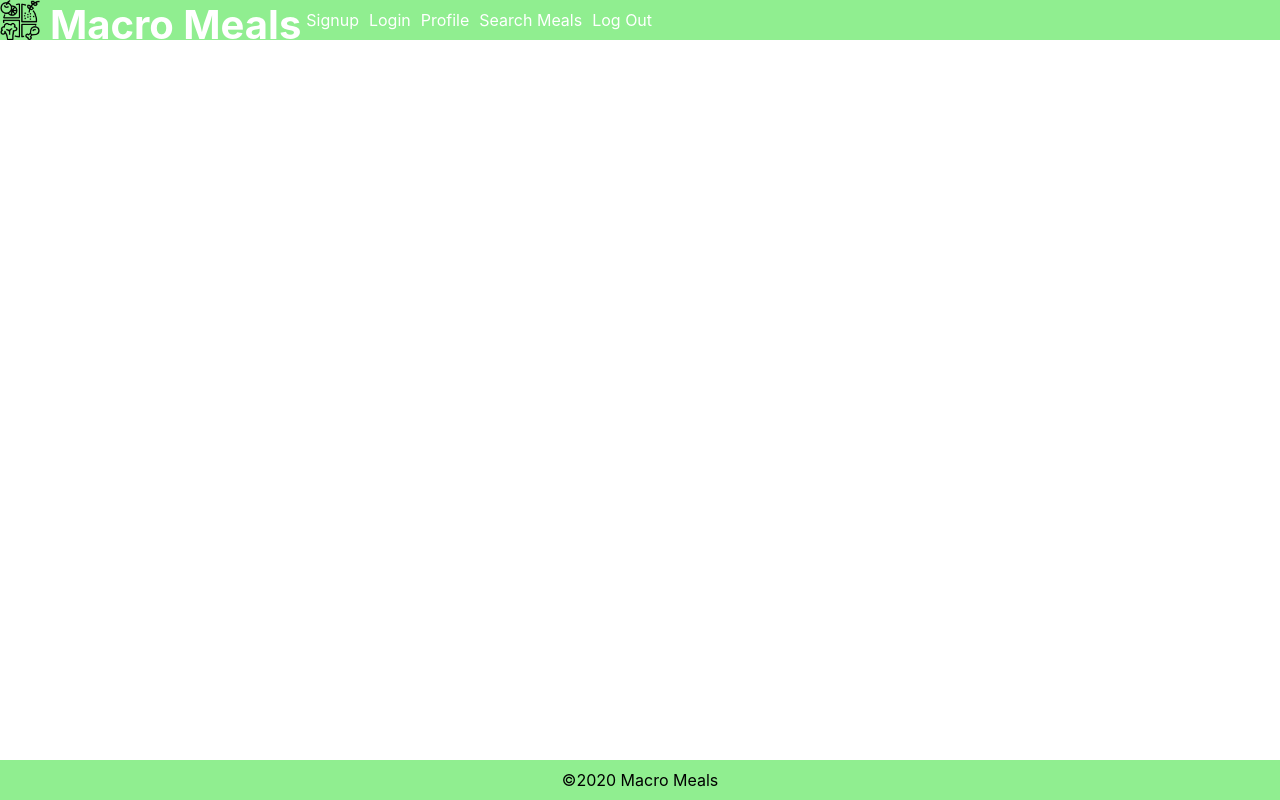
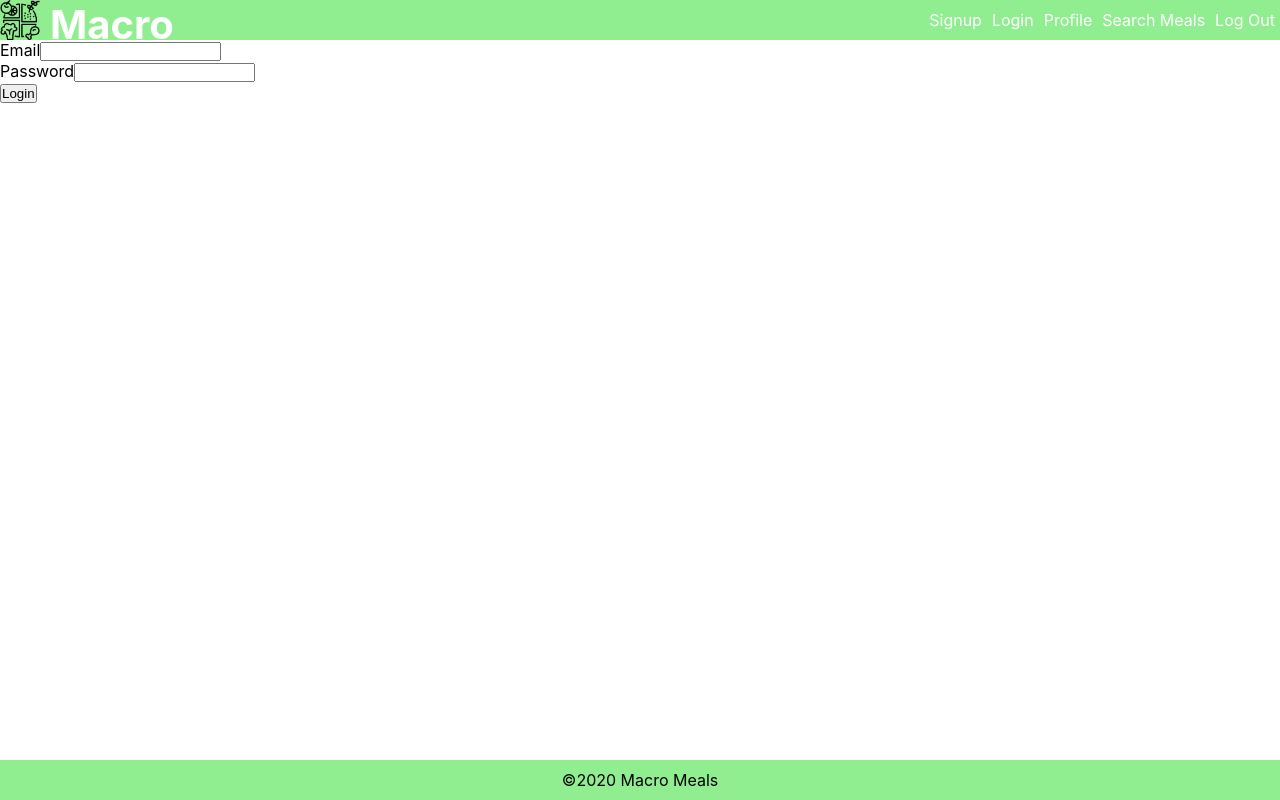
Before and after one commit to natedaniels42/macro-meals-client, a React (Create React App) app: page /login in a window 1280 px wide. Built offline with nearby package versions, Linux system fonts and the light colour scheme.

Commit message:
Login added

```diff
--- a/src/App.js
+++ b/src/App.js
@@ -1,21 +1,53 @@
 import React from 'react';
 import { withRouter } from 'react-router-dom';
+import jwt_decode from 'jwt-decode';
 import Routes from './config/routes';
 import NavBar from './components/NavBar/NavBar';
 import Footer from './components/Footer/Footer';
 import Home from './components/Home/Home';
 import './App.css';
+import setAuthHeader from './utils/setAuthHeader';
 
-function App() {
+class App extends React.Component {
+  state= {
+    currentUser: '',
+  };
+
+  componentDidMount() {
+    const token = localStorage.getItem('token');
+    if (token) {
+      setAuthHeader(token);
+      const decodedToken = jwt_decode(token);
+      this.setState({currentUser: decodedToken.id});
+    };
+  };
+
+  setCurrentUser = (token) => {
+    localStorage.setItem('token', token);
+    setAuthHeader(token);
+
+    const decodedToken = jwt_decode(token);
+    this.setState({currentUser: decodedToken.id});
+  };
+
+  logout = () => {
+    localStorage.removeItem('token');
+    setAuthHeader();
+    this.setState({currentUser: ''});
+    this.props.history.push('/');
+  };
+
+  render() {
     return (
       <div>
-      <NavBar />
+        <NavBar currentUser={this.state.currentUser} logout={this.logout} />
         <body>
-        <Routes />
+          <Routes currentUser={this.state.currentUser} setCurrentUser={this.setCurrentUser} />
         </body>
         <Footer />
       </div>
     );
   }
+}
 
-export default App;
+export default withRouter(App);
--- a/src/components/Auth/Login.js
+++ b/src/components/Auth/Login.js
@@ -0,0 +1,51 @@
+import React from 'react';
+import { withRouter } from 'react-router-dom';
+import axios from 'axios';
+
+const url = 'http://localhost:4000/api/v1/auth/login';
+
+class Login extends React.Component {
+    state = {
+        email: '',
+        password: '',
+    };
+
+    handleChange = (event) => {
+        this.setState({
+            [event.target.name]: event.target.value,
+        });
+    };
+
+    handleSubmit = (event) => {
+        event.preventDefault();
+        axios.post(url, this.state)
+            .then((res) => {
+                console.log(res.data.token);
+                this.props.setCurrentUser(res.data.token);
+                this.props.history.push('/profile');
+            })
+            .catch((err) => {
+                //console.log(err.response.status);
+                //console.log(err.response.data);
+                //console.log(err.response.message);
+            });
+    }
+
+    render() {
+        return (
+            <form onSubmit={this.handleSubmit}>
+                <div className="for-group">
+                    <label htmlFor="email">Email</label>
+                    <input onChange={this.handleChange} type="email" name="email" value={this.state.email} />
+                </div>
+                <div className="for-group">
+                    <label htmlFor="password">Password</label>
+                    <input onChange={this.handleChange} type="password" name="password" value={this.state.password} />
+                </div>
+                <button type="submit">Login</button>
+            </form>
+        )
+    };
+};
+
+export default withRouter(Login);
--- a/src/components/NavBar/NavBar.css
+++ b/src/components/NavBar/NavBar.css
@@ -32,9 +32,17 @@ nav {
     font-size: 40px;
 }
 
+.nav-items {
+    display: flex;
+    align-items: center;
+    width: 100%;
+}
+
 .nav-right {
     display: flex;
     align-items: center;
+    list-style: none;
+    position: absolute;
     right: 0;
 }
 
@@ -42,4 +50,4 @@ nav {
     color:white;
     text-decoration: none;
     padding: 0 5px;
-;}
+}
--- a/src/components/NavBar/NavBar.js
+++ b/src/components/NavBar/NavBar.js
@@ -2,21 +2,33 @@ import React from 'react';
 import { NavLink } from 'react-router-dom';
 import './NavBar.css';
 
-function NavBar() {
+function NavBar({ currentUser, logout }) {
     return (
         <nav>
             <div className="company-info">
-                <a href="/" className="company-container">
+                <NavLink to="/" className="company-container">
                     <img className="company-image" src="nutrition.png" alt="company-logo" />
                     <h3 className="company-name">Macro Meals</h3>
-                </a>
+                </NavLink>
             </div>
-            <div className="nav-right">
-                <a href="/signup" className="nav-link">Signup</a>
-                <a href="/login" className="nav-link">Login</a>
-                <a href="/profile" className="nav-link">Profile</a>
-                <a href="search" className="nav-link">Search Meals</a>
-                <a href="/" className="nav-link">Log Out</a>
+            <div className="nav-items">
+                <ul className="nav-right">
+                    <li>
+                        <NavLink to="/signup" className="nav-link">Signup</NavLink>
+                    </li>
+                    <li>
+                        <NavLink to="/login" className="nav-link">Login</NavLink>
+                    </li>
+                    <li>
+                        <NavLink to="/profile" className="nav-link">Profile</NavLink>
+                    </li>
+                    <li>
+                        <NavLink to="search" className="nav-link">Search Meals</NavLink>
+                    </li>
+                    <li>
+                        <NavLink to="/" className="nav-link">Log Out</NavLink>
+                    </li>
+                </ul>
             </div>
         </nav>
     )
--- a/src/config/routes.js
+++ b/src/config/routes.js
@@ -5,12 +5,14 @@ import Home from '../components/Home/Home';
 import MealsListContainer from '../pages/MealsListContainer/MealsListContainer';
 import MealContainer from '../pages/MealContainer/MealContainer';
 import Register from '../components/Auth/Register';
+import Login from '../components/Auth/Login';
 
-export default () => (
+export default ({ currentUser, setCurrentUser }) => (
     <Switch>
         <Route exact path='/' component={Home} />
         <Route path='/meals' component={MealsListContainer} />
         <Route path='/meals/:id' component={MealContainer} />
         <Route path='/signup' component={Register} />
+        <Route path='/login' render={() => <Login setCurrentUser={setCurrentUser} />} />
     </Switch>
 )
--- /dev/null
+++ b/src/utils/setAuthHeader.js
@@ -0,0 +1,11 @@
+import axios from 'axios';
+
+const setAuthHeader = (token) => {
+    if (token) {
+        axios.defaults.headers.common['Authorization'] = token;
+    } else {
+        delete axios.defaults.headers.common['Authorization'];
+    };
+};
+
+export default setAuthHeader;
```
Lines whose indentation alone changed are shown as unchanged.
